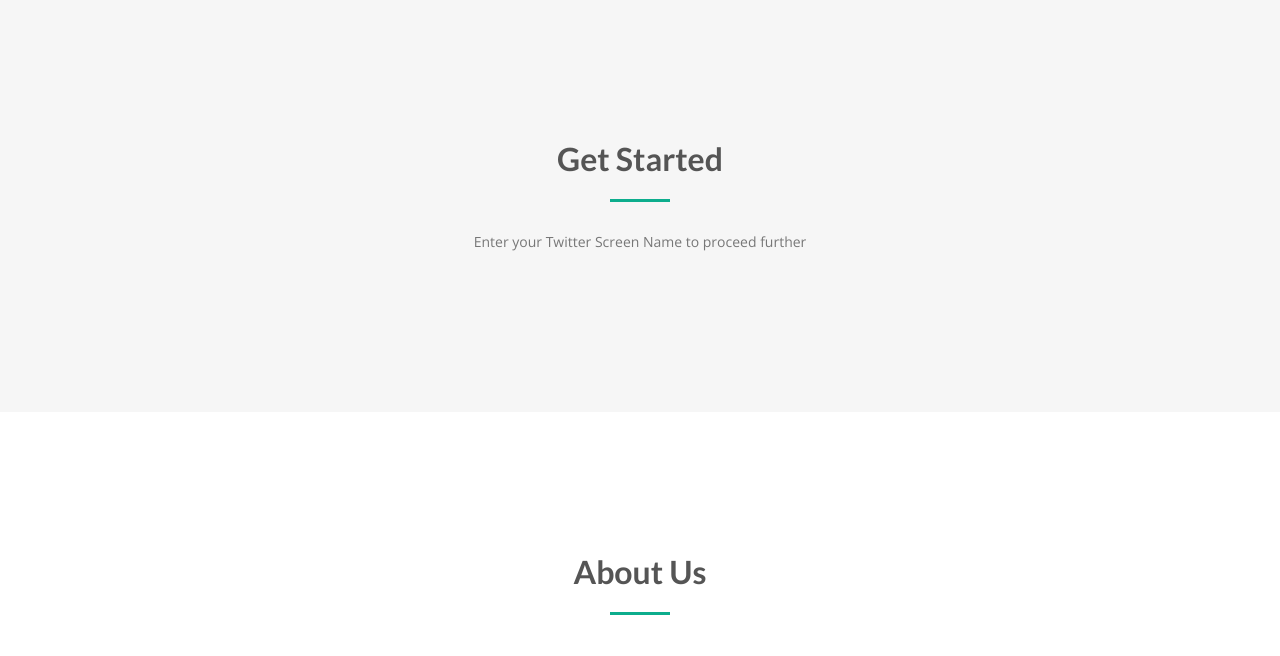
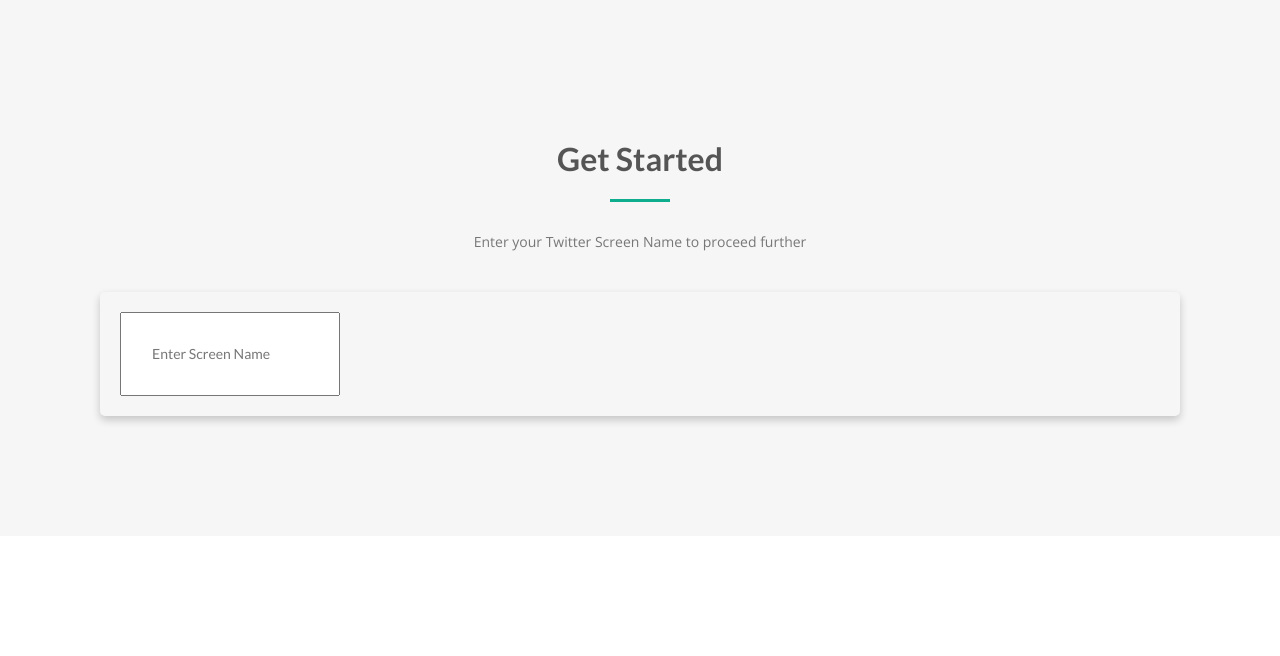
Before and after one commit to rakeshsenapathi/TweeWay, a Flask app: page / in a window 1280 px wide. Shown: the part 1320-1976 px from the top of the page. Run offline with Flask 2, Linux system fonts and the light colour scheme; some libraries are stand-ins or nearby versions.

Commit message:
Added card- GetStarted Section

```diff
--- a/static/css/style.css
+++ b/static/css/style.css
@@ -483,3 +483,15 @@ label {
 	padding: 22% 10%;
 }
 }
+
+/* card for the input text field*/
+.card {
+    box-shadow: 0 4px 8px 0 rgba(0,0,0,0.2);
+    transition: 0.3s;
+    border-radius: 5px; /* 5px rounded corners */
+}
+
+/* On mouse-over, add a deeper shadow */
+.card:hover {
+    box-shadow: 0 8px 16px 0 rgba(0,0,0,0.2);
+}
--- a/templates/index.html
+++ b/templates/index.html
@@ -107,6 +107,10 @@
       <div class="clearfix"></div>
       <p>Enter your Twitter Screen Name to proceed further</p>
     </div>
+    <div class="card" style="padding: 20px; margin-left: 30px; margin-right: 30px;" >
+        <input type="text" name="FirstName" value="Enter Screen Name" style="position: center; padding: 30px;">
+    </div>
+</div>
     </div>
 </div>
 <!-- About Section -->
```
